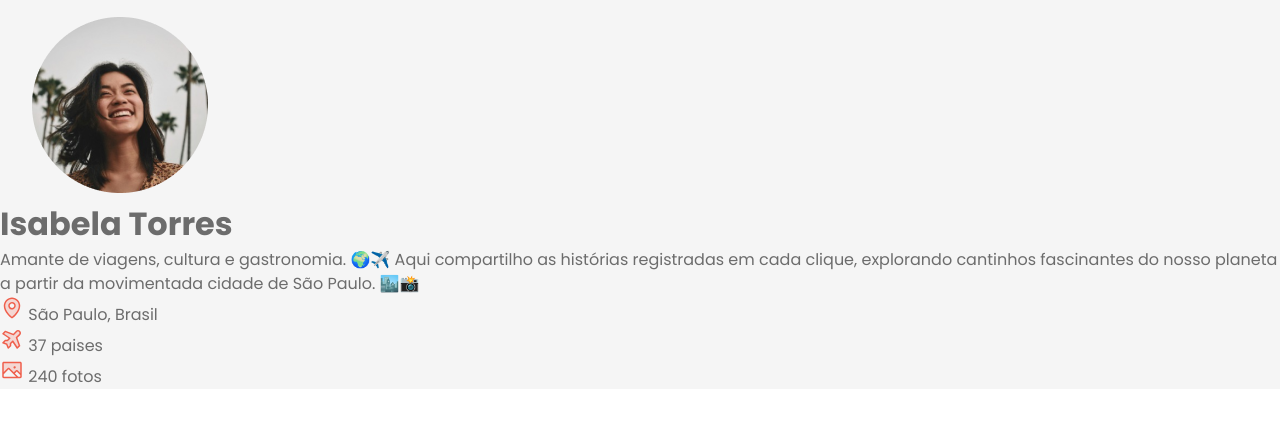
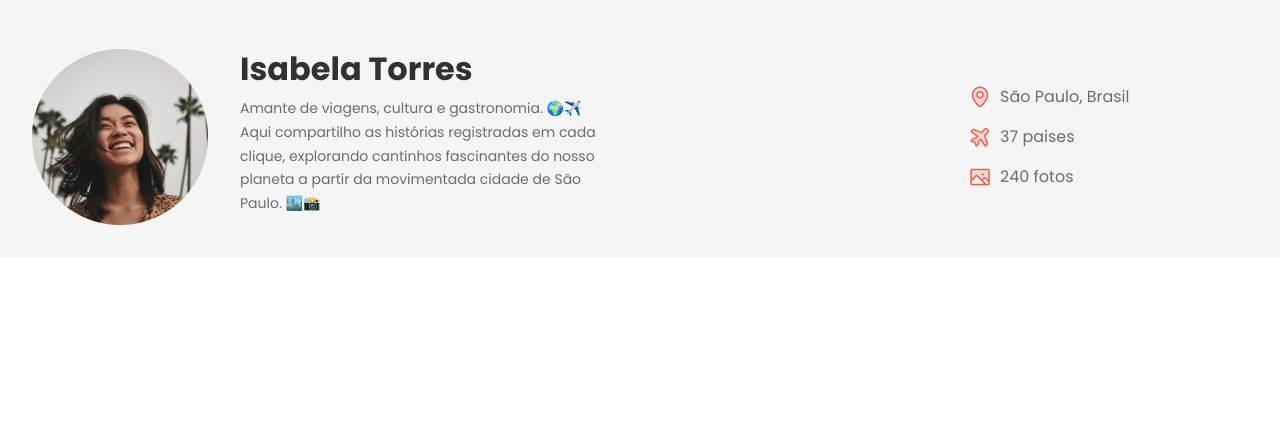
Before and after one commit to WendersonSantos00/perfil-de-viagens-Rocketseat, a plain HTML site: page index.html in a window 1280 px wide. Shown: the part 79-500 px from the top of the page. Drawn offline with Linux system fonts and the light colour scheme.

Commit message:
Done haeader

```diff
--- a/index.html
+++ b/index.html
@@ -35,17 +35,16 @@
       </ul>
     </nav>
 
-    <header class="bg-surface-color">
+    <header>
         <div class="container">
           <div id="profile">
-          <img src="assets/Profile pic.png" alt="Perfil Isabela Torres">
-        </div>
-      </div>
+            <img src="assets/Profile pic.png" alt="Perfil Isabela Torres" />
 
             <div>
               <h1>Isabela Torres</h1>
-        <p>Amante de viagens, cultura e gastronomia. 🌍✈️
+              <p>Amante de viagens, cultura e gastronomia. 🌍✈️  <br>
                 Aqui compartilho as histórias registradas em cada clique, explorando cantinhos fascinantes do nosso planeta a partir da movimentada cidade de São Paulo. 🏙️📸</p>
+            </div>
           </div>
 
           <ul id="info">
@@ -62,7 +61,7 @@
               <span>240 fotos</span>
             </li>
           </ul>
-
+        </div>
         </header>
       </div>
     </body>
--- /dev/null
+++ b/styles/header.css
@@ -0,0 +1,42 @@
+header{
+  padding-block: 32px;
+}
+
+header .container{
+  display: flex;
+  align-items: center;
+  justify-content: space-between;
+}
+
+#profile{
+  display: flex;
+  gap: 32px;
+}
+
+#profile > div{
+  max-width: 384px;
+}
+
+#profile h1{
+  font: var(--text-lg);
+  color: var(--text-color-primary);
+  margin-bottom: 8px;
+}
+
+#profile p{
+  font: var(--text-md);
+  color: var(--text-color-secundary)
+}
+
+#info{
+  list-style: none;
+  display: flex;
+  flex-direction: column;
+  gap: 16px;
+  width: 280px;
+}
+
+#info li{
+  display: flex;
+  gap: 8px;
+}
--- a/styles/index.css
+++ b/styles/index.css
@@ -1,2 +1,3 @@
 @import url(global.css);
 @import url(nav.css);
+@import url(header.css);
```
Lines whose indentation alone changed are shown as unchanged.
